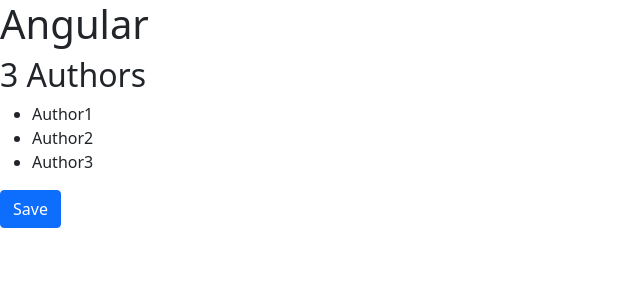
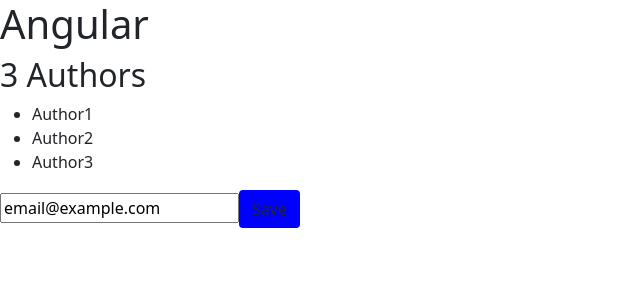
Before and after one commit to Keflemariam/Authors_List, an Angular app: page / in a window 1280 px wide. Shown: the top 300 px of the page, without its empty margins (0-640 px from the left). Built offline with nearby package versions, Linux system fonts and the light colour scheme.

Commit message:
Data and handling events lessons

```diff
--- a/src/app/app.module.ts
+++ b/src/app/app.module.ts
@@ -1,5 +1,6 @@
 import { NgModule } from '@angular/core';
 import { BrowserModule } from '@angular/platform-browser';
+import { FormsModule } from '@angular/forms';
 
 import { AppRoutingModule } from './app-routing.module';
 import { AppComponent } from './app.component';
@@ -12,7 +13,8 @@
   ],
   imports: [
     BrowserModule,
-    AppRoutingModule
+    AppRoutingModule,
+    FormsModule
   ],
   providers: [],
   bootstrap: [AppComponent]
--- a/src/app/authors/authors.component.html
+++ b/src/app/authors/authors.component.html
@@ -2,4 +2,5 @@
   <ul>
       <li *ngFor="let author1 of Authors_">{{author1}}</li>
   </ul>
-  <button class="btn btn-primary">Save</button>
+  <input [(ngModel)]="email" (keyup.enter)="onKeyUp()" />
+  <button class="btn" (click)="onSave($event)" [style.backgroundColor]="isActive ? 'blue' : 'white'">Save</button>
--- a/src/app/authors/authors.component.ts
+++ b/src/app/authors/authors.component.ts
@@ -10,8 +10,17 @@
 export class AuthorsComponent  {
   title="Authors";
   Authors_;
+  email="email@example.com";
+  isActive=true;
   constructor(service: AuthorsService){
       this.Authors_=service.getAuthors();
+  }
+  onKeyUp(){
+    console.log(this.email);
+  }
+  onSave($event:any){
+    $event.stopPropagation();
+    console.log("Button was clicked" , $event );
   }
 
 
```
